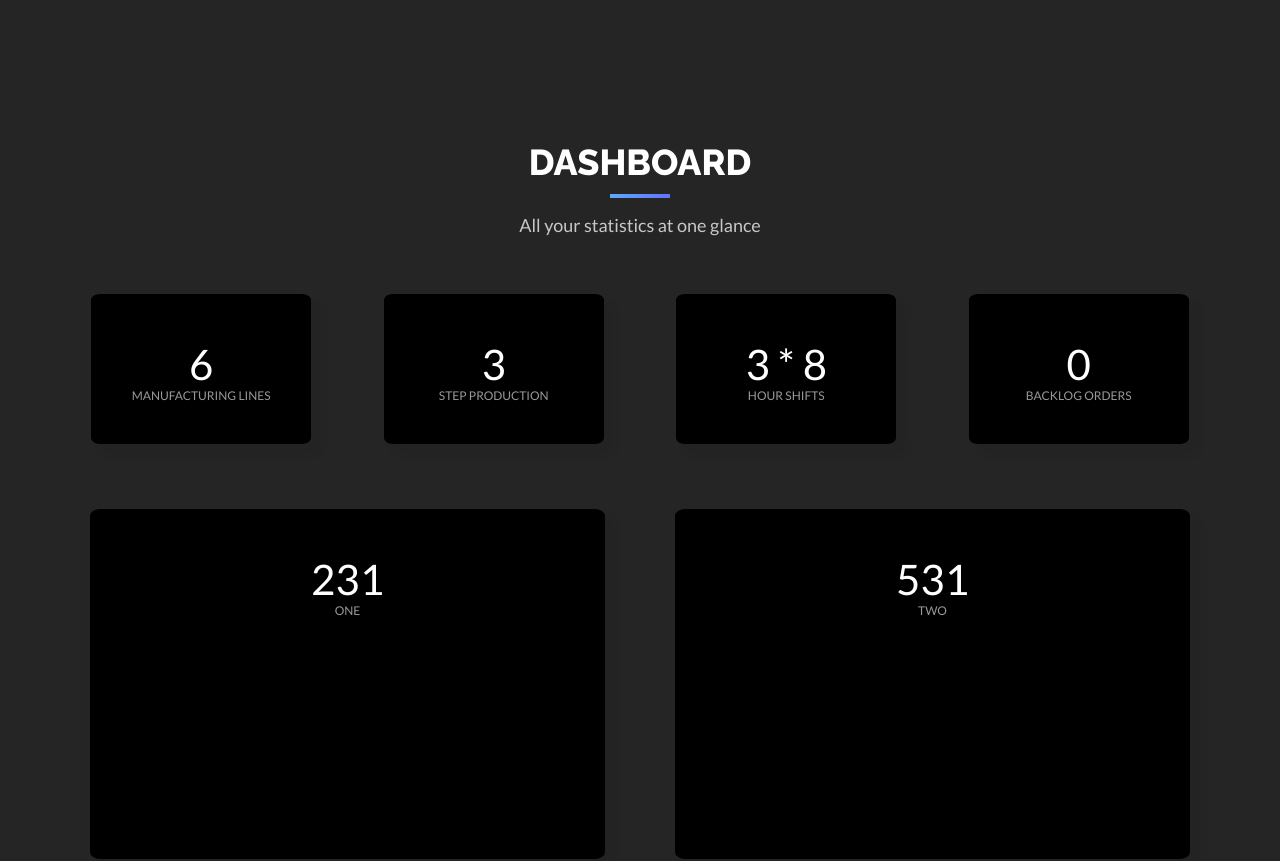
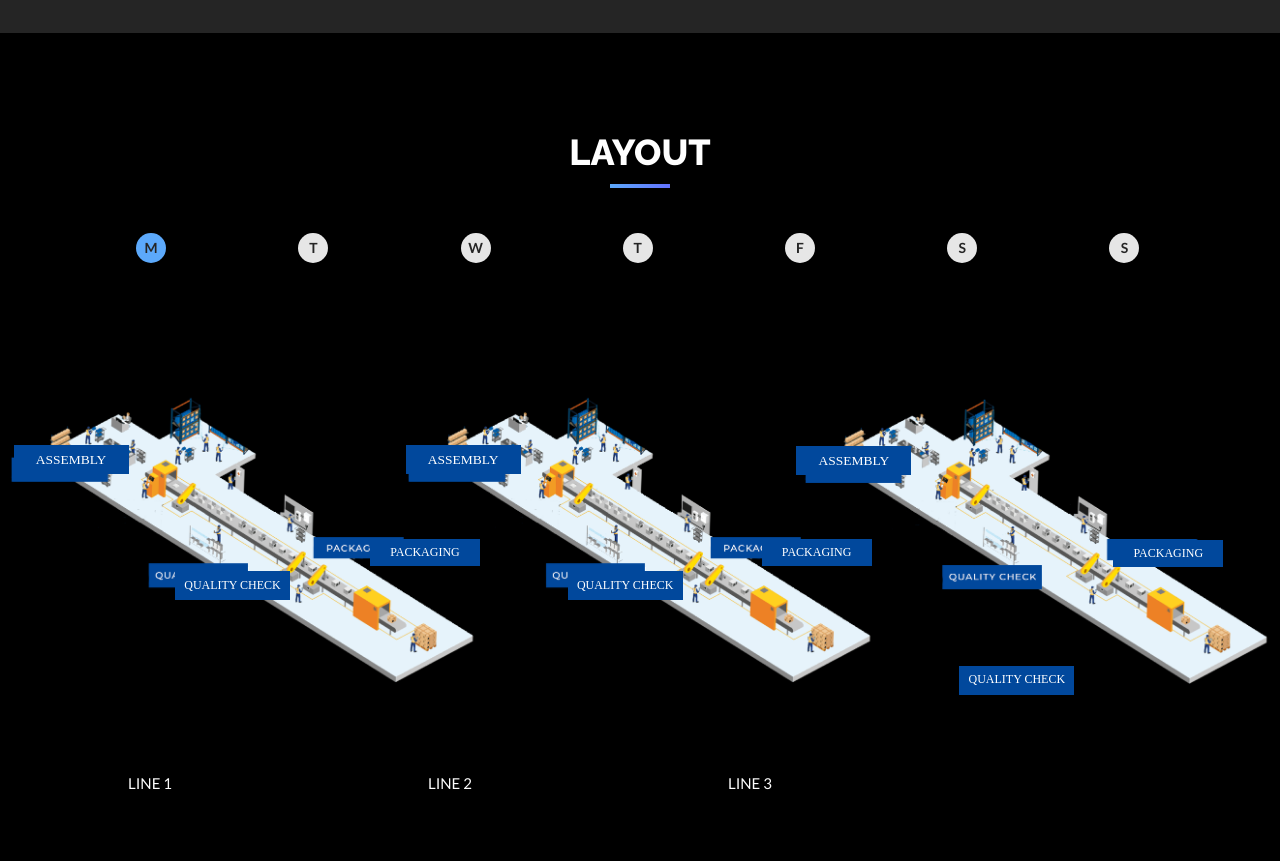
Before and after one commit to PranayBandaru/Manufacturing_Optimization, a React (Create React App) app: page / in a window 1280 px wide. Shown: the part 1520-2381 px from the top of the page. Built offline with nearby package versions, Linux system fonts and the light colour scheme.

Commit message:
End of 5thDEC
End of 5thDEC

```diff
--- a/package.json
+++ b/package.json
@@ -9,10 +9,13 @@
     "material-ui": "^0.20.2",
     "react": "^17.0.1",
     "react-dom": "^17.0.1",
+    "react-json-table": "^0.1.1",
+    "react-modal": "^3.12.1",
     "react-redux": "^7.2.2",
     "react-scripts": "4.0.1",
     "redux": "^4.0.5",
     "redux-thunk": "^2.3.0",
+    "semantic-ui-react": "^2.0.1",
     "web-vitals": "^0.2.4"
   },
   "scripts": {
--- a/public/css/style.css
+++ b/public/css/style.css
@@ -386,6 +386,24 @@ text-align: center;
 }
 
 /* Layout Section */
+
+#layout li.active  {
+	border-color:#5ca9fb;
+	background-color: #5ca9fb;
+	}
+.cell_1{
+	width: 40px;
+	background-color: white;
+	height: 40px;
+	border: 3px yellow;
+}
+td{
+
+	width: 113px;
+	background-color: white;
+	height: 15px;
+}
+
 #layout {
 	padding: 100px 0;
 	background-color: black;
@@ -443,10 +461,84 @@ ul#weekdays li{
 	background-size: contain;
 	width: 100%;
 }
+.tab1{
+
+	display: inline-block;
+}
+
+.assembly{
+	width: 115px;
+	height: 29px;
+	margin-top: 172px;
+	background-color: #01489c;
+	box-shadow: none;
+	border: none;
+	color: white;
+	font-family: 'Montserrat';
+	font-weight: 100;
+	font-size: 13.5px;
+}
+.c_one{
+	margin-left: -1.5px;
+}
+.c_two{
+	margin-left: -36px;
+}
+.c_three{
+	margin-left: -72px;
+	margin-top: 173px;
+}
+
+.qual_check{
+	width: 115px;
+	height: 29px;
+	margin-top: 5px;
+	background-color: #01489c;
+	box-shadow: none;
+	border: none;
+	color: white;
+	font-family: 'Montserrat';
+	font-weight: 100;
+	font-size: 12px;
+}
+.c_one_qc{
+	margin-left: 160px;
+}
+.c_two_qc{
+	margin-left: 126px;
+}
+.c_three_qc{
+	margin-left: 91px;
+	margin-top: 98.5px;
+}
+
+
+.packaging{
+	width: 110px;
+	height: 27px;
+	margin-top: 65px;
+	background-color: #01489c;
+	box-shadow: none;
+	border: none;
+	color: white;
+	font-family: 'Montserrat';
+	font-weight: 100;
+	font-size: 12px;
+}
+.c_one_p{
+	margin-left: 355px;
+}
+.c_two_p{
+	margin-left: 320px;
+}
+.c_three_p{
+	margin-left: 245px;
+}
+
 .layout_labels{
 	margin-top: -90px;
-	margin-left: 14%;
-	margin-right: 14%;
+	margin-left: 10%;
+	margin-right: 10%;
 	font-family: 'Lato', sans-serif;
 	text-transform: uppercase;
 	color: #fcfcfc;
--- a/src/components/layout.js
+++ b/src/components/layout.js
@@ -5,80 +5,212 @@ import  {connect} from 'react-redux'
 export class layout extends React.Component {
   constructor(props){
     super(props)
-    this.state = {size: 3}
+    this.toggleClass1 = this.toggleClass1.bind(this);
+    this.toggleClass2 = this.toggleClass2.bind(this);
+    this.toggleClass3 = this.toggleClass3.bind(this);
+    this.toggleClass4 = this.toggleClass4.bind(this);
+    this.toggleClass5 = this.toggleClass5.bind(this);
+    this.toggleClass6 = this.toggleClass6.bind(this);
+    this.toggleClass7 = this.toggleClass7.bind(this);
+    this.state = {
+      active1: true,
+      active2: false,
+      active3: false,
+      active4: false,
+      active5: false,
+      active6: false,
+      active7: false,
+    }
 
   }
+
+  toggleClass1(){
+
+    const currentState = this.state.active1;
+    console.log("1-----------------------------------------");
+    //console.log(this.state);
+    this.setState({ active1: !currentState });
+    this.setState({ active2: false });
+    this.setState({ active3: false });
+    this.setState({ active4: false });
+    this.setState({ active5: false });
+    this.setState({ active6: false });
+    this.setState({ active7: false });
+  }
+
+  toggleClass2(){
+
+    const currentState = this.state.active2;
+    console.log("2-----------------------------------------");
+    //console.log(this.state);
+    this.setState({ active1: false });
+    this.setState({ active2: !currentState });
+    this.setState({ active3: false });
+    this.setState({ active4: false });
+    this.setState({ active5: false });
+    this.setState({ active6: false });
+    this.setState({ active7: false });
+  }
+  toggleClass3(){
+
+    const currentState = this.state.active3;
+    console.log("3-----------------------------------------");
+    //console.log(this.state);
+    this.setState({ active1: false });
+    this.setState({ active2: false });
+    this.setState({ active3: !currentState });
+    this.setState({ active4: false });
+    this.setState({ active5: false });
+    this.setState({ active6: false });
+    this.setState({ active7: false });
+  }
+  toggleClass4(){
+
+    const currentState = this.state.active4;
+    console.log("4-----------------------------------------");
+    //console.log(this.state);
+    this.setState({ active1: false });
+    this.setState({ active2: false });
+    this.setState({ active3: false });
+    this.setState({ active4: !currentState });
+    this.setState({ active5: false });
+    this.setState({ active6: false });
+    this.setState({ active7: false });
+  }
+  toggleClass5(){
+
+    const currentState = this.state.active5;
+    //console.log(this.state);
+    console.log("5-----------------------------------------");
+    this.setState({ active1: false });
+    this.setState({ active2: false });
+    this.setState({ active3: false });
+    this.setState({ active4: false });
+    this.setState({ active5: !currentState });
+    this.setState({ active6: false });
+    this.setState({ active7: false });
+  }
+  toggleClass6(){
+
+    const currentState = this.state.active6;
+    console.log("6-----------------------------------------");
+    this.setState({ active1: false });
+    this.setState({ active2: false });
+    this.setState({ active3: false });
+    this.setState({ active4: false });
+    this.setState({ active5: false });
+    this.setState({ active6: !currentState });
+    this.setState({ active7: false });
+  }
+  toggleClass7(){
+
+    const currentState = this.state.active7;
+    //console.log(this.state);
+    console.log("7-----------------------------------------");
+    this.setState({ active1: false });
+    this.setState({ active2: false });
+    this.setState({ active3: false });
+    this.setState({ active4: false });
+    this.setState({ active5: false });
+    this.setState({ active6: false });
+    this.setState({ active7: !currentState });
+  }
+
   render() {
 
-    let rows = [
-      'Setting One',
-      'Setting Two',
-      'Setting Three',
-      'Setting Four',];
-    for (var i = 0; i < this.state.size; i++){
-      let rowID = `row${i}`
-      let cell = []
-      for (var idx = 0; idx < this.state.size; idx++){
-        let cellID = `cell${i}-${idx}`
-        cell.push(<td key={cellID} id={cellID}></td>)
-      }
-      rows.push(<tr key={i} id={rowID}>{cell}</tr>)
-    }
     //console.log(this.props.optimized)
-    if(!this.props.optimized)return null;
+    //if(!this.props.optimized)return null;
     return (
         <div id="layout">
         <div className="container">
              <h2>Layout</h2>
-             <div className="row">
-                <div className="col s12 board">
-                  <table id="simple-board">
-                    <tbody>
-                      {rows}
-                    </tbody>
-                  </table>
-                </div>
-              </div>
 
             <ul id="weekdays">
-            <li className= "active">
+            <li className= {this.state.active1 ? 'active': null}
+                onClick={this.toggleClass1}>
               M
             </li>
-            <li>
+            <li className= {this.state.active2 ? 'active': null}
+                onClick={this.toggleClass2}>
               T
             </li>
-            <li>
+            <li className= {this.state.active3 ? 'active': null}
+                onClick={this.toggleClass3}>
               W
             </li>
-            <li>
+            <li className= {this.state.active4 ? 'active': null}
+                onClick={this.toggleClass4}>
              T
             </li>
-            <li>
+            <li className= {this.state.active5 ? 'active': null}
+                onClick={this.toggleClass5}>
             F
             </li>
-            <li>
+            <li  className= {this.state.active6 ? 'active': null}
+                onClick={this.toggleClass6}>
             S
             </li>
-            <li>
+            <li className= {this.state.active7 ? 'active': null}
+                onClick={this.toggleClass7}>
              S
             </li>
 
             </ul>
-
             <div className="list-style">
 
           </div>
         </div>
 
         <div id = "layout_img">
+        <div className="overlay">
+              <div className="col-md-4 tab1">
+                <button className= "assembly  c_one" >ASSEMBLY</button>
+                <button className= "packaging  c_one_p" >PACKAGING</button>
+                <button className= "qual_check  c_one_qc" >QUALITY CHECK</button>
+              </div>
+              <div className="col-md-4 tab1">
+                <button className= "assembly  c_two" >ASSEMBLY</button>
+                <button className= "packaging  c_two_p" >PACKAGING</button>
+                <button className= "qual_check  c_two_qc" >QUALITY CHECK</button>
+              </div>
+              <div className="col-md-4 tab1">
+                <button className= "assembly  c_three" >ASSEMBLY</button>
+                <button className= "packaging  c_three_p" >PACKAGING</button>
+                <button className= "qual_check  c_three_qc" >QUALITY CHECK</button>
+              </div>
+
+          </div>
 
         </div>
+
         <a className = "layout_labels">LINE 1</a>
         <a className = "layout_labels">LINE 2</a>
         <a className = "layout_labels">LINE 3</a>
+
+
         <div id = "layout_img2">
 
+        <div className="overlay">
+              <div className="col-md-4 tab1">
+                <button className= "assembly  c_one" >ASSEMBLY</button>
+                <button className= "packaging  c_one_p" >PACKAGING</button>
+                <button className= "qual_check  c_one_qc" >QUALITY CHECK</button>
+              </div>
+              <div className="col-md-4 tab1">
+                <button className= "assembly  c_two" >ASSEMBLY</button>
+                <button className= "packaging  c_two_p" >PACKAGING</button>
+                <button className= "qual_check  c_two_qc" >QUALITY CHECK</button>
+              </div>
+              <div className="col-md-4 tab1">
+                <button className= "assembly  c_three" >ASSEMBLY</button>
+                <button className= "packaging  c_three_p" >PACKAGING</button>
+                <button className= "qual_check  c_three_qc" >QUALITY CHECK</button>
+              </div>
+          </div>
+
         </div>
+
+
         <a className = "layout_labels">LINE 4</a>
         <a className = "layout_labels">LINE 5</a>
         <a className = "layout_labels">LINE 6</a>
--- a/src/components/numbers.js
+++ b/src/components/numbers.js
@@ -172,6 +172,7 @@ toggleClass4() {
           </div>
 
           <div className= "container">
+
                <ul className="progressbar">
                     <li
                      className={this.state.active1 ? 'active': null}
```
Also changed, not shown: 2 other files (tests, documents, lock files or other folders).
